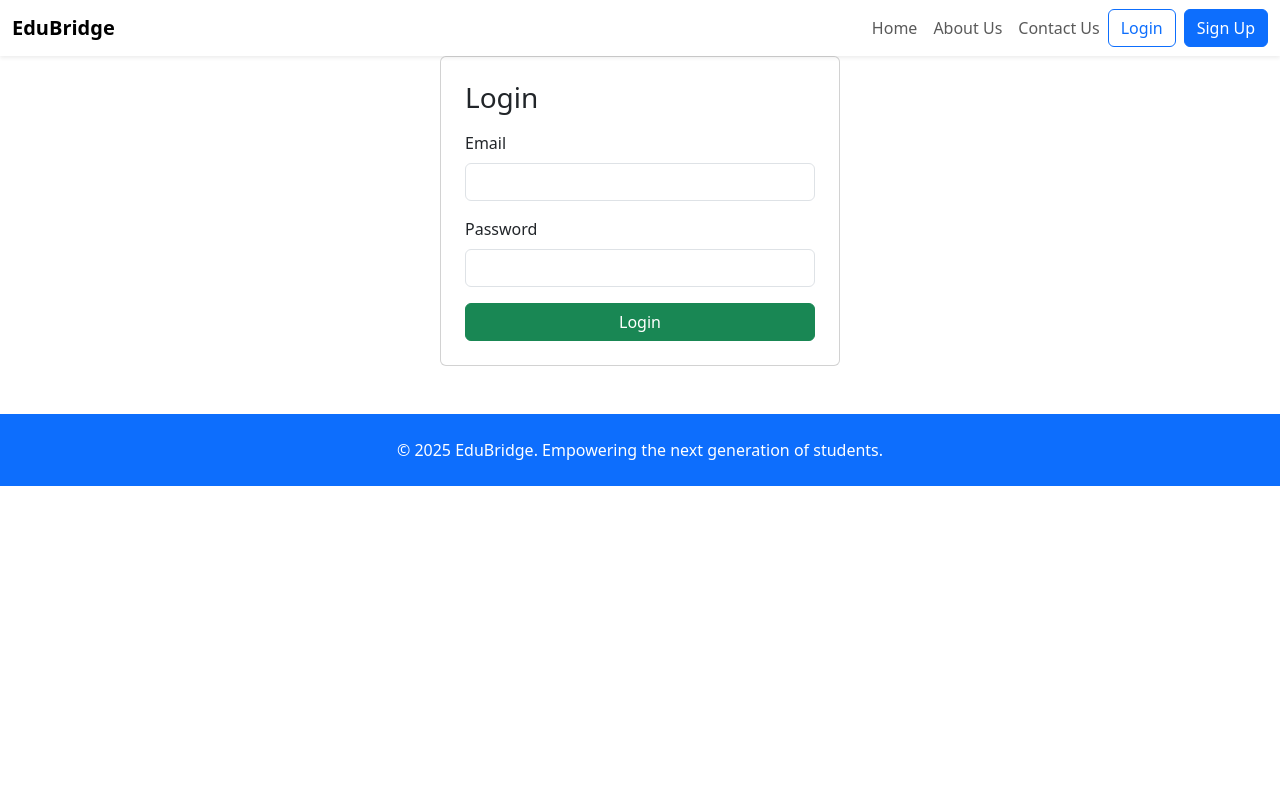
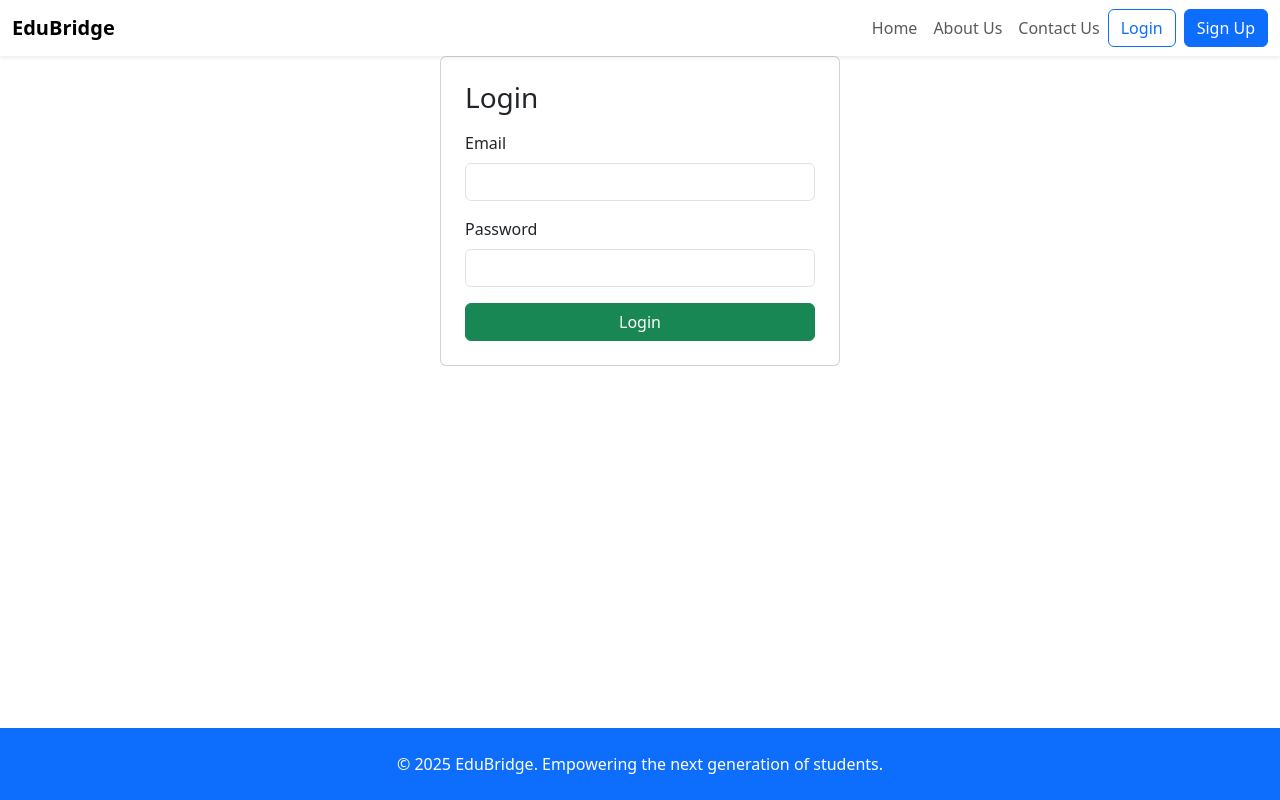
Before and after one commit to ASDENUWAN/SOC-project, a React (Vite) app in the folder edubridge-frontend/: page /login in a window 1280 px wide. Built offline with nearby package versions, Linux system fonts and the light colour scheme; no server answers.

Commit message:
change footer styles

```diff
--- /dev/null
+++ b/edubridge-frontend/src/components/Footer.css
@@ -0,0 +1,12 @@
+/* Footer styles */
+footer {
+  position: fixed;
+  bottom: 0;
+  left: 0;
+  width: 100%;
+  background-color: #007bff; /* Same as bg-primary */
+  color: white;
+  text-align: center;
+  padding: 1rem;
+  z-index: 10;
+}
--- a/edubridge-frontend/src/components/Footer.jsx
+++ b/edubridge-frontend/src/components/Footer.jsx
@@ -1,4 +1,5 @@
 import React from "react";
+import "./Footer.css";
 
 export default function Footer() {
   return (
```
Also changed, not shown: edubridge-frontend/src/components/avatar.jpg (deleted), edubridge-frontend/src/pages/avatar.jpg (deleted).
